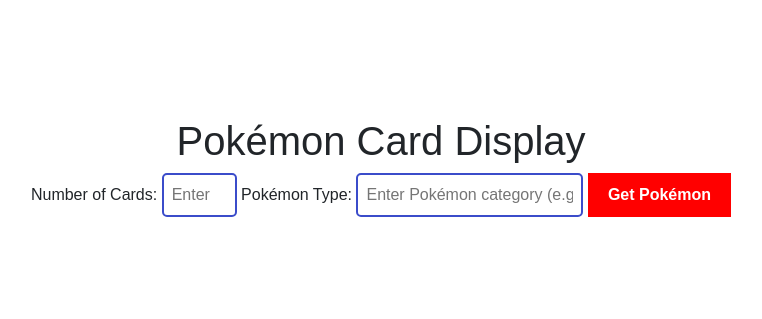
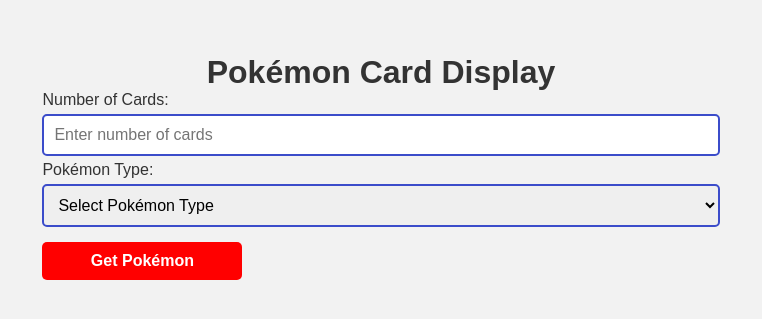
Before and after one commit to sthita19/pokemon-cards, a plain HTML site: page index.html in a window 1280 px wide. Shown: the part 223-542 px from the top of the page, without its empty margins (259-1021 px from the left). Drawn offline with nearby package versions, Linux system fonts and the light colour scheme.

Commit message:
Add files via upload

```diff
--- a/index.html
+++ b/index.html
@@ -6,9 +6,6 @@
     <meta name="viewport" content="width=device-width, initial-scale=1.0">
     <title>Pokémon Cards</title>
     <link rel="stylesheet" href="styles.css">
-    <!-- Add Bootstrap CSS -->
-    <link rel="stylesheet" href="https://stackpath.bootstrapcdn.com/bootstrap/4.5.2/css/bootstrap.min.css">
-
 </head>
 
 <body>
@@ -18,7 +15,27 @@
         <input type="number" id="num-cards" min="1" max="50" placeholder="Enter number of cards">
 
         <label for="category">Pokémon Type:</label>
-        <input type="text" id="category" placeholder="Enter Pokémon category (e.g., fire)">
+        <select id="category">
+            <option value="">Select Pokémon Type</option>
+            <option value="normal">Normal</option>
+            <option value="fire">Fire</option>
+            <option value="water">Water</option>
+            <option value="electric">Electric</option>
+            <option value="grass">Grass</option>
+            <option value="ice">Ice</option>
+            <option value="fighting">Fighting</option>
+            <option value="poison">Poison</option>
+            <option value="ground">Ground</option>
+            <option value="flying">Flying</option>
+            <option value="psychic">Psychic</option>
+            <option value="bug">Bug</option>
+            <option value="rock">Rock</option>
+            <option value="ghost">Ghost</option>
+            <option value="dragon">Dragon</option>
+            <option value="dark">Dark</option>
+            <option value="steel">Steel</option>
+            <option value="fairy">Fairy</option>
+        </select>
 
         <button onclick="getPokemonCards()">Get Pokémon</button>
     </div>
--- a/script.js
+++ b/script.js
@@ -1,5 +1,13 @@
 function capitalizeFirstLetter(string) {
     return string.charAt(0).toUpperCase() + string.slice(1).toLowerCase();
+}
+
+function shuffleArray(array) {
+    for (let i = array.length - 1; i > 0; i--) {
+        const j = Math.floor(Math.random() * (i + 1));
+        [array[i], array[j]] = [array[j], array[i]];
+    }
+    return array;
 }
 
 function getPokemonCards() {
@@ -19,7 +27,8 @@
             return response.json();
         })
         .then(data => {
-            const pokemonList = data.pokemon.slice(0, numCards);
+            let pokemonList = data.pokemon;
+            pokemonList = shuffleArray(pokemonList).slice(0, numCards);
 
             const pokemonDetailsPromises = pokemonList.map(pokemonItem =>
                 fetch(pokemonItem.pokemon.url).then(response => response.json())
--- a/styles.css
+++ b/styles.css
@@ -16,6 +16,57 @@
     justify-content: center;
     min-height: 100vh;
     padding: 20px;
+}
+
+/* Input Section Container */
+#controls {
+    display: flex;
+    flex-direction: column;
+    align-items: center;
+    margin-bottom: 20px;
+    width: 100%;
+    max-width: 400px;
+}
+
+/* Input and Dropdown Styling */
+input,
+select {
+    padding: 10px;
+    margin: 5px 0;
+    border: 2px solid #3b4cca;
+    /* Pokémon blue */
+    border-radius: 5px;
+    outline: none;
+    width: 100%;
+    font-size: 1em;
+    transition: border-color 0.3s;
+}
+
+input:focus,
+select:focus {
+    border-color: #ff0000;
+    /* Pokémon red */
+}
+
+/* Button Style */
+button {
+    padding: 10px 20px;
+    background-color: #ff0000;
+    /* Pokémon red */
+    color: white;
+    font-weight: bold;
+    border: none;
+    border-radius: 5px;
+    cursor: pointer;
+    transition: background-color 0.3s;
+    width: 100%;
+    max-width: 200px;
+    font-size: 1em;
+    margin-top: 10px;
+}
+
+button:hover {
+    background-color: #d91c1c;
 }
 
 /* Container for Pokémon Cards */
@@ -71,52 +122,19 @@
     font-weight: bold;
 }
 
-/* Input Section Styling */
-#controls {
-    display: flex;
-    flex-direction: column;
-    align-items: center;
-    margin-bottom: 20px;
-}
-
-input,
-select {
-    padding: 8px;
-    margin: 5px;
-    border: 2px solid #3b4cca;
-    /* Pokémon blue */
-    border-radius: 5px;
-    outline: none;
-    transition: border-color 0.3s;
-}
-
-input:focus,
-select:focus {
-    border-color: #ff0000;
-    /* Pokémon red */
-}
-
-/* Button Style */
-button {
-    padding: 10px 20px;
-    background-color: #ff0000;
-    /* Pokémon red */
-    color: white;
-    font-weight: bold;
-    border: none;
-    border-radius: 5px;
-    cursor: pointer;
-    transition: background-color 0.3s;
-}
-
-button:hover {
-    background-color: #d91c1c;
-}
-
 /* Responsive Design */
 @media (max-width: 600px) {
     #pokemon-container {
         flex-direction: column;
         align-items: center;
     }
+
+    .pokemon-card {
+        width: 100%;
+        max-width: 75vw;
+    }
+
+    #controls {
+        width: 90%;
+    }
 }
```
